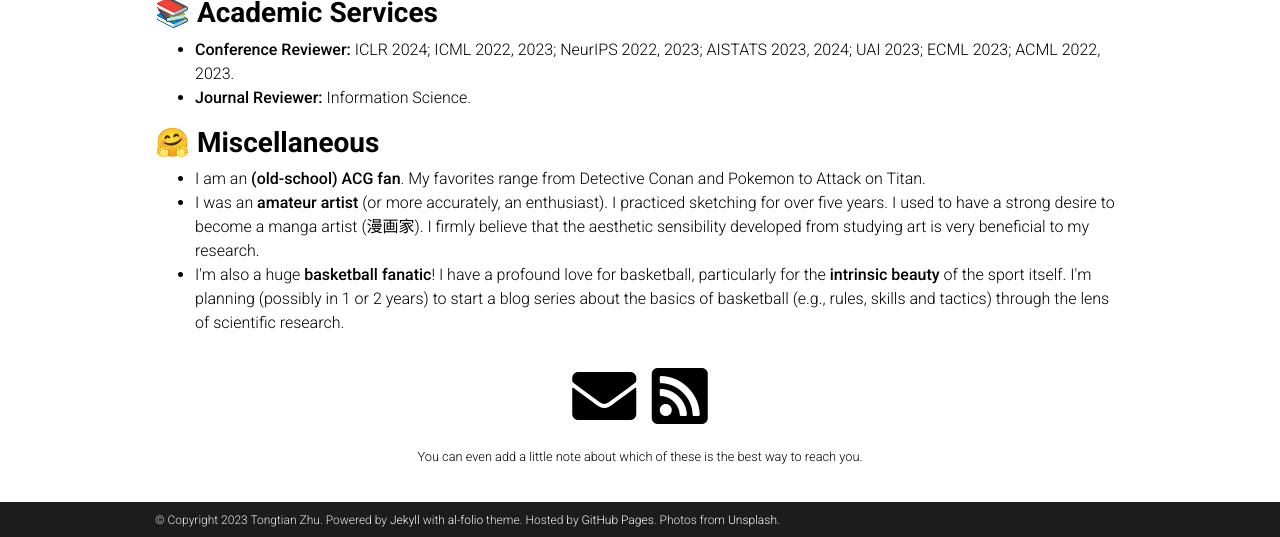
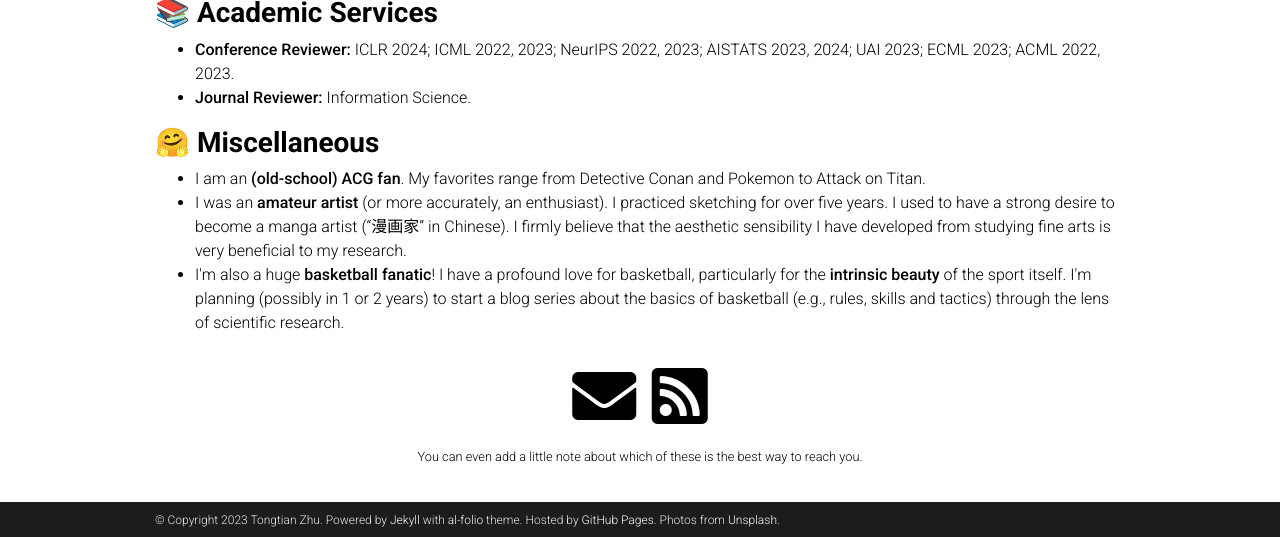
Before and after one commit to Raiden-Zhu/Raiden-Zhu.github.io, a Jekyll site: the page built from _pages/about.md, in a window 1280 px wide and 900 px high, scrolled down 1529 px, cut to the strip 363-900 px from the top of the window. Built offline with Jekyll 4.4.1, drawn with Linux system fonts in a browser that asks for light colours; full-size pictures stand in for the smaller copies a plugin makes; comment, search, counter and statistics services are not loaded; a style sheet for code colours, icons or effects is not loaded.

Commit message:
Update about.html

```diff
--- a/_layouts/about.html
+++ b/_layouts/about.html
@@ -72,7 +72,7 @@ layout: default
             <h3 style="color: inherit; font-weight: bold;">🤗 Miscellaneous</h3>
             <ul>
                   <li>I am an <strong>(old-school) ACG fan</strong>. My favorites range from Detective Conan and Pokemon to Attack on Titan.</li>
-                  <li>I was an <strong>amateur artist</strong> (or more accurately, an enthusiast). I practiced sketching for over five years. I used to have a strong desire to become a manga artist (漫画家). I firmly believe that the aesthetic sensibility developed from studying art is very beneficial to my research.</li>
+                  <li>I was an <strong>amateur artist</strong> (or more accurately, an enthusiast). I practiced sketching for over five years. I used to have a strong desire to become a manga artist (“漫画家” in Chinese). I firmly believe that the aesthetic sensibility I have developed from studying fine arts is very beneficial to my research.</li>
                   <li>I'm also a huge <strong>basketball fanatic</strong>! I have a profound love for basketball, particularly for the <strong>intrinsic beauty</strong> of the sport itself. I'm planning (possibly in 1 or 2 years) to start a blog series about the basics of basketball (e.g., rules, skills and tactics) through the lens of scientific research.</li>
             </ul>
 
```
